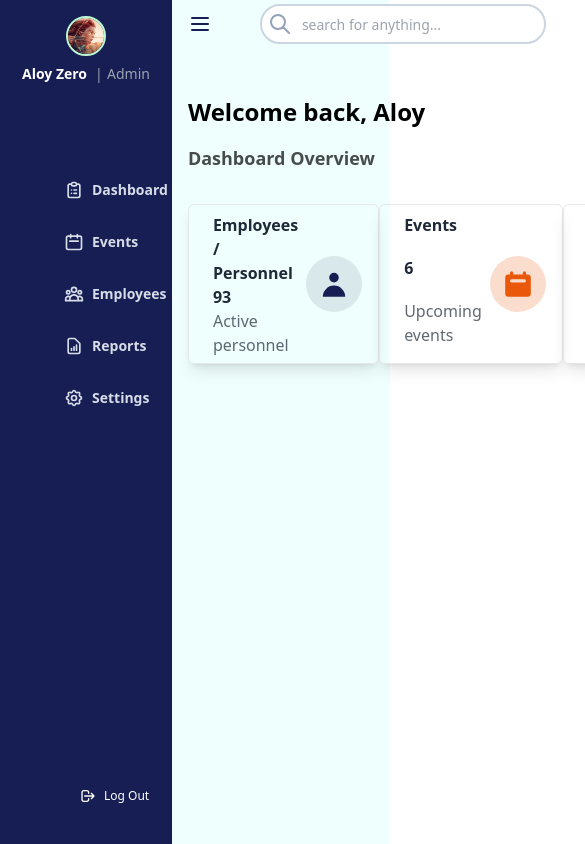
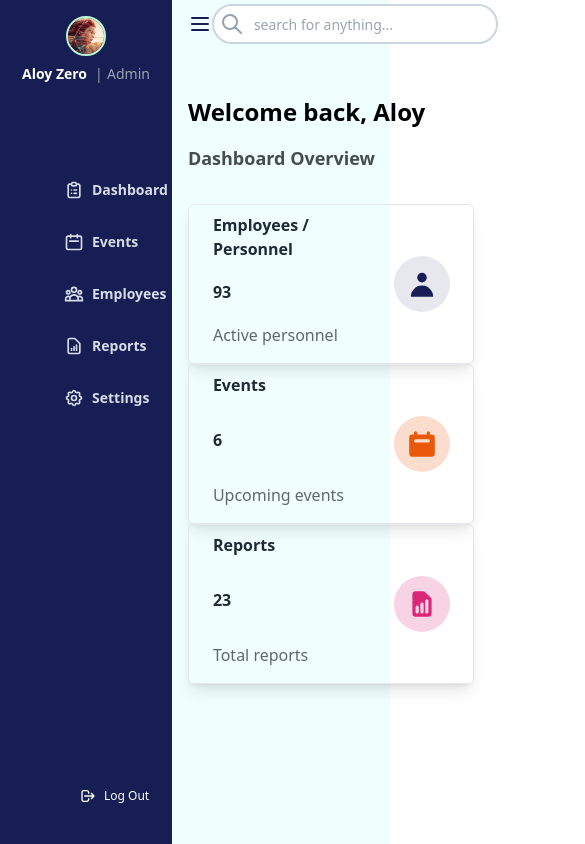
Before and after one commit to aguilanbon/mern-app, a React (Create React App) app: page /home in a window 390 px wide. Shown: the top 844 px of the page, 585 px wide, since content can reach past the window. Built offline with nearby package versions, Linux system fonts and the light colour scheme.

Commit message:
row to column on medium screen, cards

```diff
--- a/src/pages/Home/Dashboard.jsx
+++ b/src/pages/Home/Dashboard.jsx
@@ -9,7 +9,7 @@ function Dashboard() {
             <h2 className='mt-4 text-lg font-semibold opacity-70'>Dashboard Overview</h2>
         </div>
         <div className='w-full flex px-4'>
-            <div className='w-auto flex'>
+            <div className='w-auto flex md:flex-row flex-col'>
                 <DBCards />
             </div>
         </div>
```
